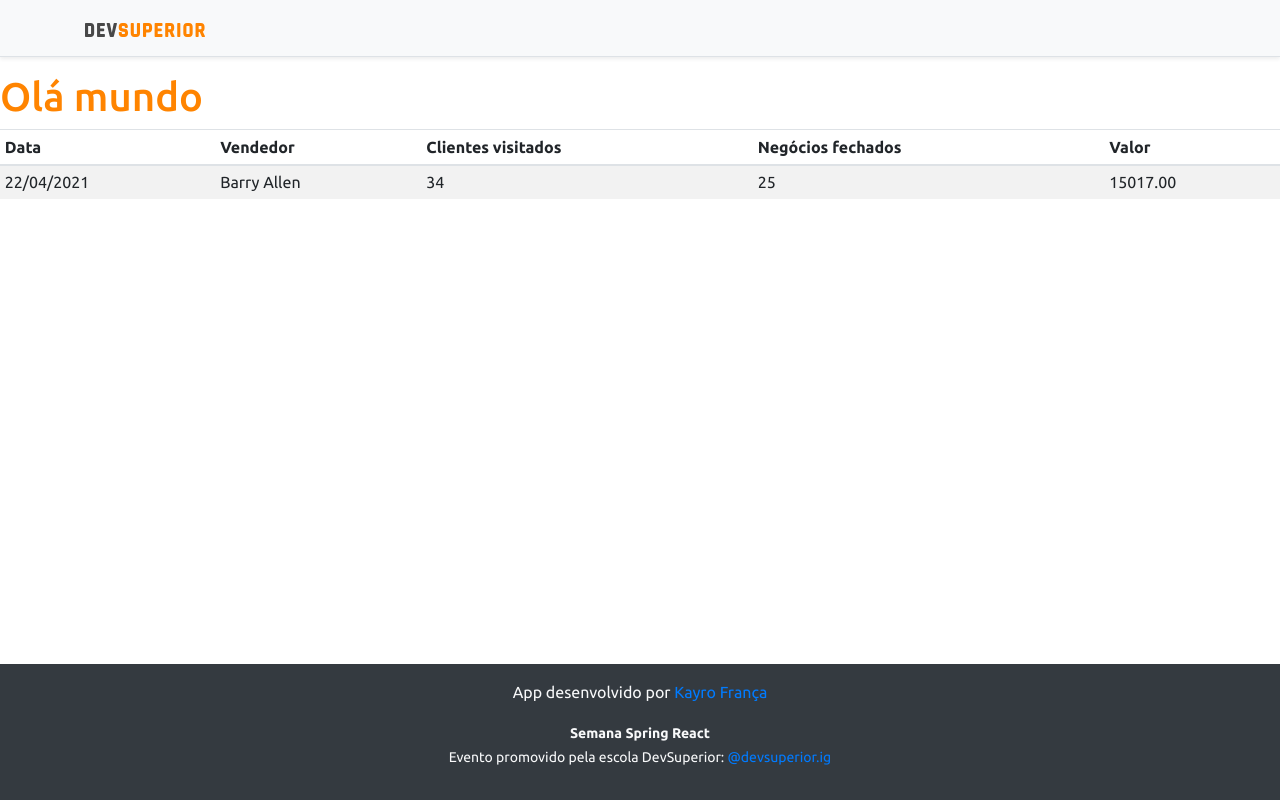
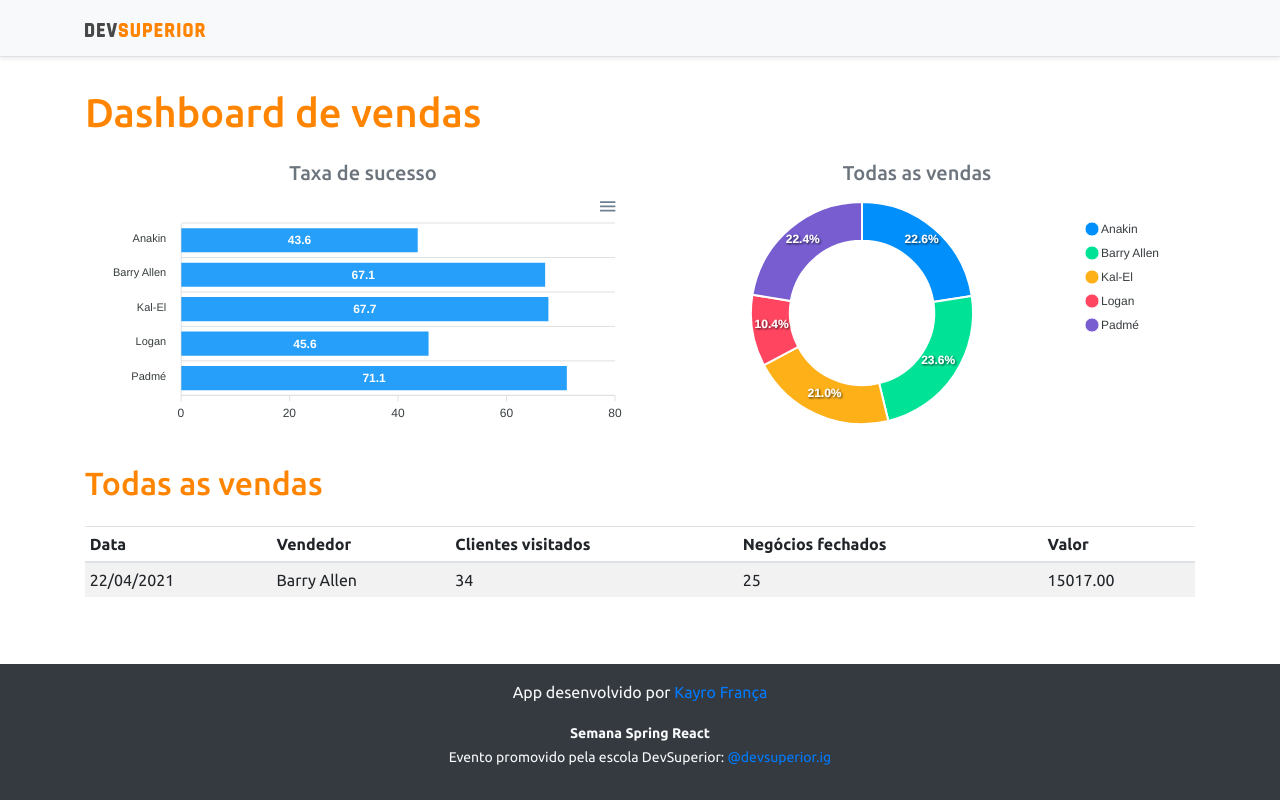
Before and after one commit to Kako-0/dsVendas, a React (Create React App) app in the folder frontend/: page / in a window 1280 px wide. Built offline with nearby package versions, Linux system fonts and the light colour scheme.

Commit message:
Static charts

```diff
--- a/frontend/package.json
+++ b/frontend/package.json
@@ -10,8 +10,10 @@
     "@types/node": "^12.20.11",
     "@types/react": "^17.0.4",
     "@types/react-dom": "^17.0.3",
+    "apexcharts": "^3.26.1",
     "bootstrap": "^4.6.0",
     "react": "^17.0.2",
+    "react-apexcharts": "^1.3.9",
     "react-dom": "^17.0.2",
     "react-scripts": "4.0.3",
     "typescript": "^4.2.4",
--- a/frontend/src/App.tsx
+++ b/frontend/src/App.tsx
@@ -1,4 +1,6 @@
+import BarChart from "components/BarChart";
 import DataLabel from "components/DataLabel";
+import DonutsChart from "components/DonutsChart";
 import Footer from "components/Footer";
 import NavBar from "components/NavBar";
 
@@ -6,10 +8,25 @@
   return (
     <>
       <NavBar />
-      <div className="App">
-        <h1 className="text-primary">Olá mundo</h1>
+      <div className="container">
+        <h1 className="text-primary py-3">Dashboard de vendas</h1>
+
+        <div className="row px-3">
+          <div className="col-sm-6">
+            <h5 className="text-center text-secondary">Taxa de sucesso</h5>
+            <BarChart />
+          </div>
+          <div className="col-sm-6">
+            <h5 className="text-center text-secondary">Todas as vendas</h5>
+            <DonutsChart />
+          </div>
+        </div>
+
+        <div className="py-3">
+          <h2 className="text-primary">Todas as vendas</h2>
+        </div>
+        <DataLabel />
       </div>
-      <DataLabel />
       <Footer />
     </>
   );
--- /dev/null
+++ b/frontend/src/components/BarChart/index.tsx
@@ -0,0 +1,34 @@
+import Chart from 'react-apexcharts';
+
+function BarChart() {
+    const options = {
+        plotOptions: {
+            bar: {
+                horizontal: true,
+            }
+        },
+    };
+
+    const mockData = {
+        labels: {
+            categories: ['Anakin', 'Barry Allen', 'Kal-El', 'Logan', 'Padmé']
+        },
+        series: [
+            {
+                name: "% Sucesso",
+                data: [43.6, 67.1, 67.7, 45.6, 71.1]
+            }
+        ]
+    };
+
+    return (
+        <Chart
+            options={{ ...options, xaxis: mockData.labels }}
+            series={ mockData.series }
+            type="bar"
+            height="240"
+        />
+    )
+}
+
+export default BarChart;
--- a/frontend/src/components/DataLabel/index.tsx
+++ b/frontend/src/components/DataLabel/index.tsx
@@ -25,4 +25,4 @@
     );
 }
 
-export default DataLabel
+export default DataLabel;
--- /dev/null
+++ b/frontend/src/components/DonutsChart/index.tsx
@@ -0,0 +1,25 @@
+import Chart from 'react-apexcharts';
+
+function DonutsChart() {
+    const mockData = {
+        series: [477138, 499928, 444867, 220426, 473088],
+        labels: ['Anakin', 'Barry Allen', 'Kal-El', 'Logan', 'Padmé']
+    }
+
+    const options = {
+        legend: {
+            show: true
+        }
+    }
+
+    return (
+        <Chart
+            options={{ ...options, labels: mockData.labels }}
+            series={ mockData.series }
+            type="donut"
+            height="240"
+        />
+    )
+}
+
+export default DonutsChart;
```
Also changed, not shown: 1 other file (tests, documents, lock files or other folders).
